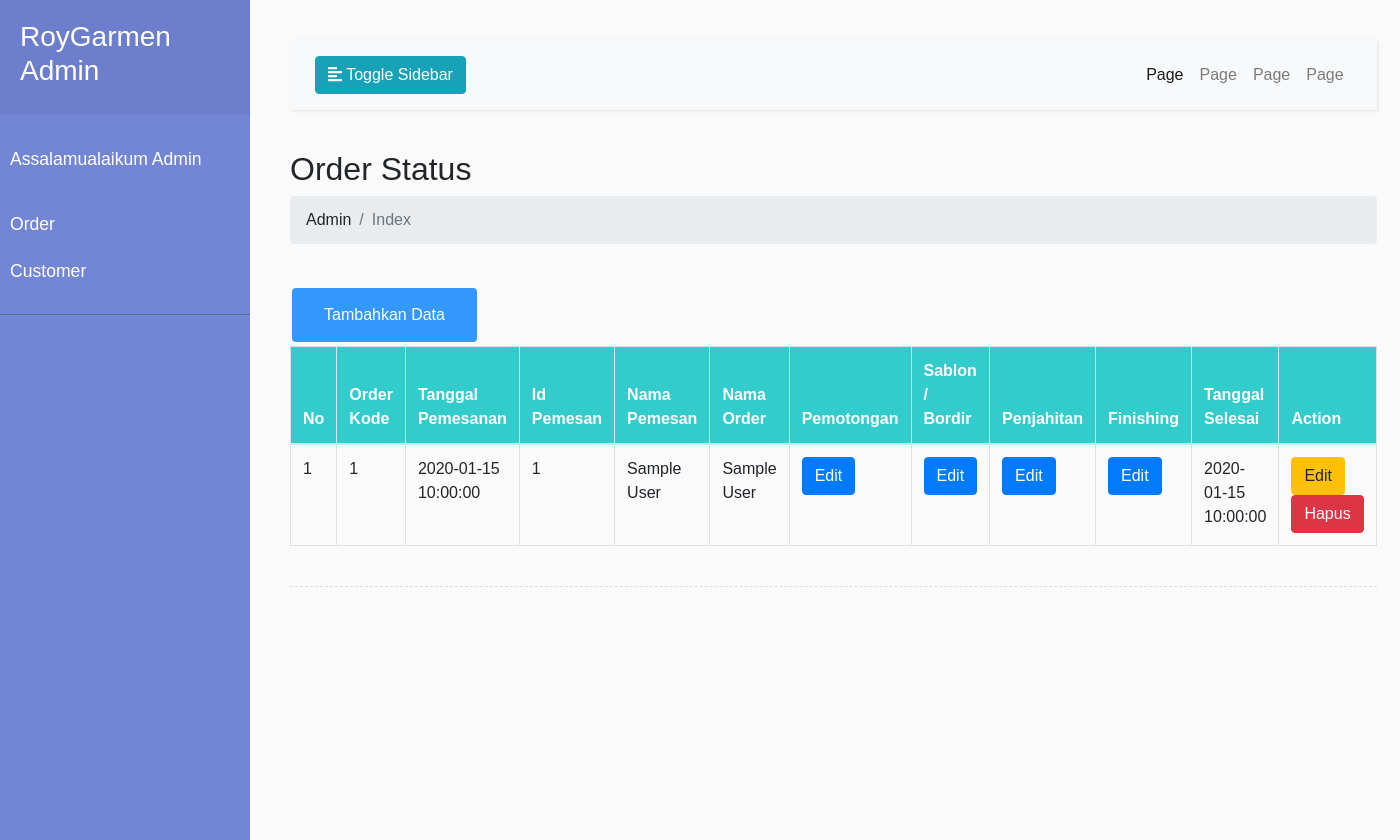
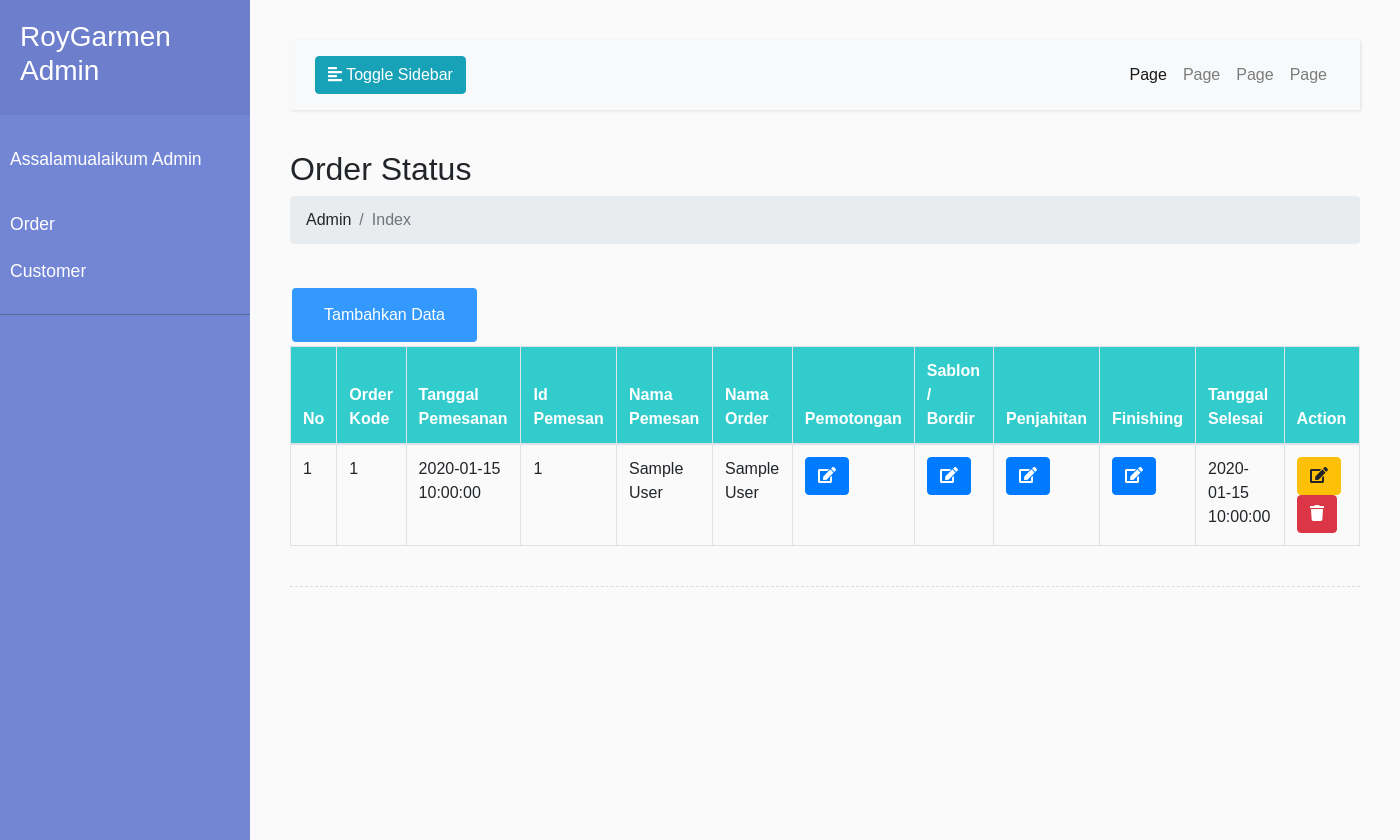
Before and after one commit to royhanafifal/roygarmen, a CodeIgniter app: page /roygarmen/index.php/admin/index in a window 1400 px wide. Run offline with CodeIgniter, Linux system fonts and the light colour scheme; tables that the repository leaves empty or names only in its code hold one stand-in row (values such as "Sample post"); some libraries are stand-ins or nearby versions.

Commit message:
icon button

```diff
--- a/application/views/admin/customer/customer.php
+++ b/application/views/admin/customer/customer.php
@@ -47,8 +47,8 @@
                                     else echo "Tidak Aktif"; ?>
                             </td>
                             <td>
-                                    <a href="<?php echo site_url('customer/get_edit_customer/'.$data->id_customer);?>">Edit</a> |
-                                    <a href="<?php echo site_url('customer/delete_customer/'.$data->id_customer);?>">Hapus</a>
+                                    <a href="<?php echo site_url('customer/get_edit_customer/'.$data->id_customer);?>" ><button class="btn btn-warning"><i class="fa fa-edit"></i></button></a> |
+                                    <a href="<?php echo site_url('customer/delete_customer/'.$data->id_customer);?>"><button class="btn btn-danger"><i class="fa fa-trash"></i></button></a>
                             </td>
                         </tr>
                         <?php $no++; } ?>
--- a/application/views/admin/order/order.php
+++ b/application/views/admin/order/order.php
@@ -52,21 +52,21 @@
                         <td><?php echo $order->nama_customer ?></td>
                         <td><?php echo $order->nama_order ?></td>
                         <td>
-                            <a href="<?php echo site_url('proses/get_edit_pemotongan/'.$order->id_order);?>" class="btn btn-primary">Edit</a>
+                            <a href="<?php echo site_url('proses/get_edit_pemotongan/'.$order->id_order);?>"><button class="btn btn-primary"><i class="fa fa-edit"></i></button></a>
                         </td>
                         <td>
-                            <a href="<?php echo site_url('proses/get_edit_sablon/'.$order->id_order);?>" class="btn btn-primary">Edit</a>
+                            <a href="<?php echo site_url('proses/get_edit_sablon/'.$order->id_order);?>" ><button class="btn btn-primary"><i class="fa fa-edit"></i></button></a>
                         </td>
                         <td>
-                            <a href="<?php echo site_url('proses/get_edit_penjahitan/'.$order->id_order);?>" class="btn btn-primary">Edit</a>
+                            <a href="<?php echo site_url('proses/get_edit_penjahitan/'.$order->id_order);?>"><button class="btn btn-primary"><i class="fa fa-edit"></i></button></a>
                         </td>
                         <td>
-                            <a href="<?php echo site_url('proses/get_edit_finishing/'.$order->id_order);?>" class="btn btn-primary">Edit</a>
+                            <a href="<?php echo site_url('proses/get_edit_finishing/'.$order->id_order);?>"><button class="btn btn-primary"><i class="fa fa-edit"></i></button></a>
                         </td>
                         <td><?php echo $order->tanggal_selesai_order ?></td>
                         <td>
-                                <a href="<?php echo site_url('admin/get_edit_order/'.$order->id_order);?>" class="btn btn-warning">Edit</a>
-                                <a href="<?php echo site_url('admin/delete_order/'.$order->id_order);?>" class="btn btn-danger">Hapus</a>
+                                <a href="<?php echo site_url('admin/get_edit_order/'.$order->id_order);?>"><button class="btn btn-warning"><i class="fa fa-edit"></i></button></a>
+                                <a href="<?php echo site_url('admin/delete_order/'.$order->id_order);?>" ><button class="btn btn-danger"><i class="fa fa-trash"></i></button></a>
                         </td>
                     </tr>
                     <?php $no++; } ?>
```
